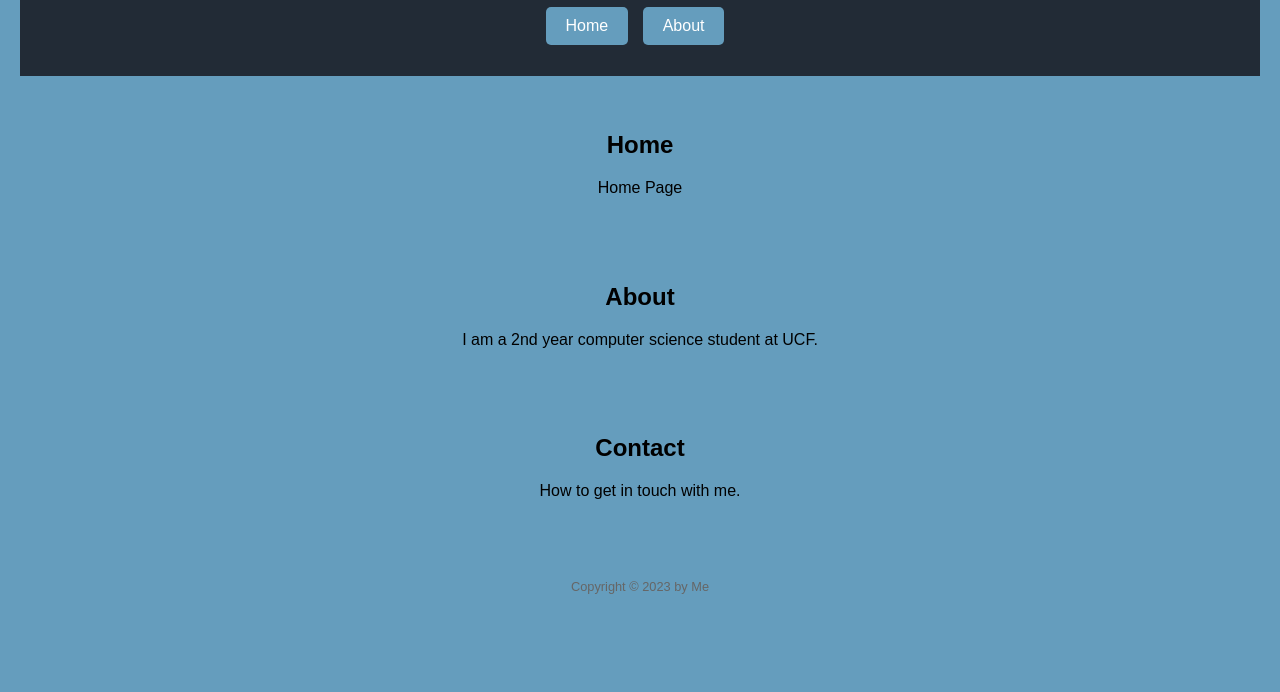
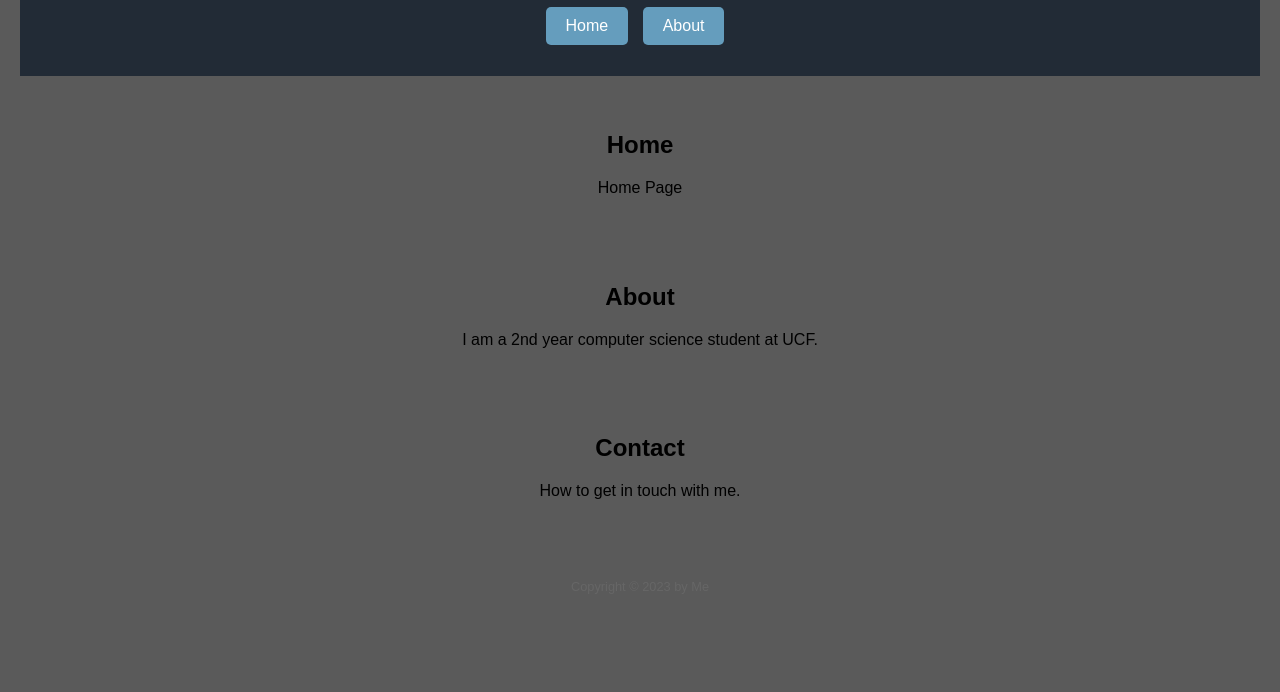
Before and after one commit to RickyB4/RickyB4.github.io, a plain HTML site: page index.html in a window 1280 px wide. Shown: the part 108-800 px from the top of the page. Drawn offline with Linux system fonts and the light colour scheme.

Commit message:
Update style.css

```diff
--- a/style.css
+++ b/style.css
@@ -1,5 +1,5 @@
 body {
-    background-color: #659DBD;
+    background-color: #5A5A5A;
     font-family: Arial, sans-serif;
     margin: 0;
     padding: 0;
```
